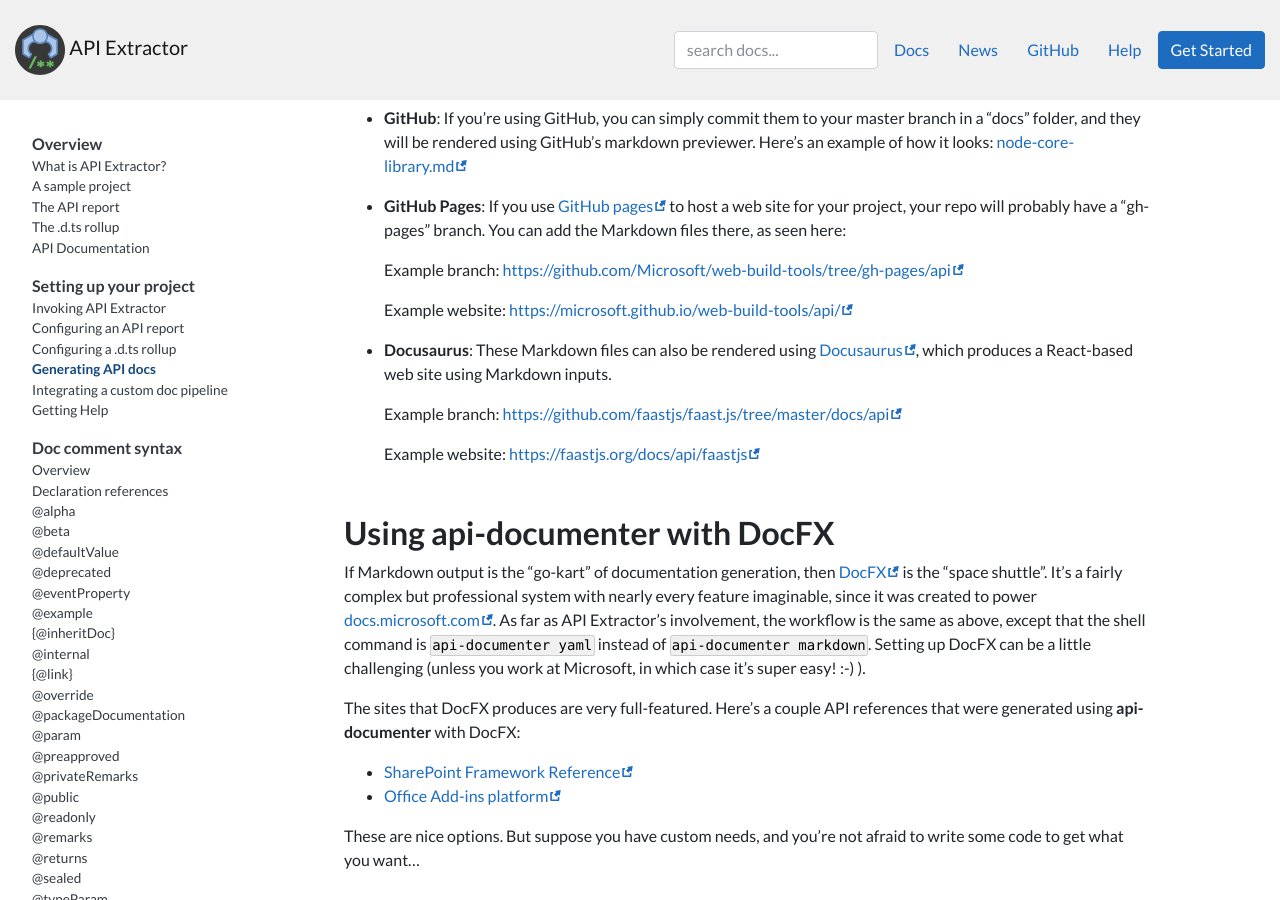
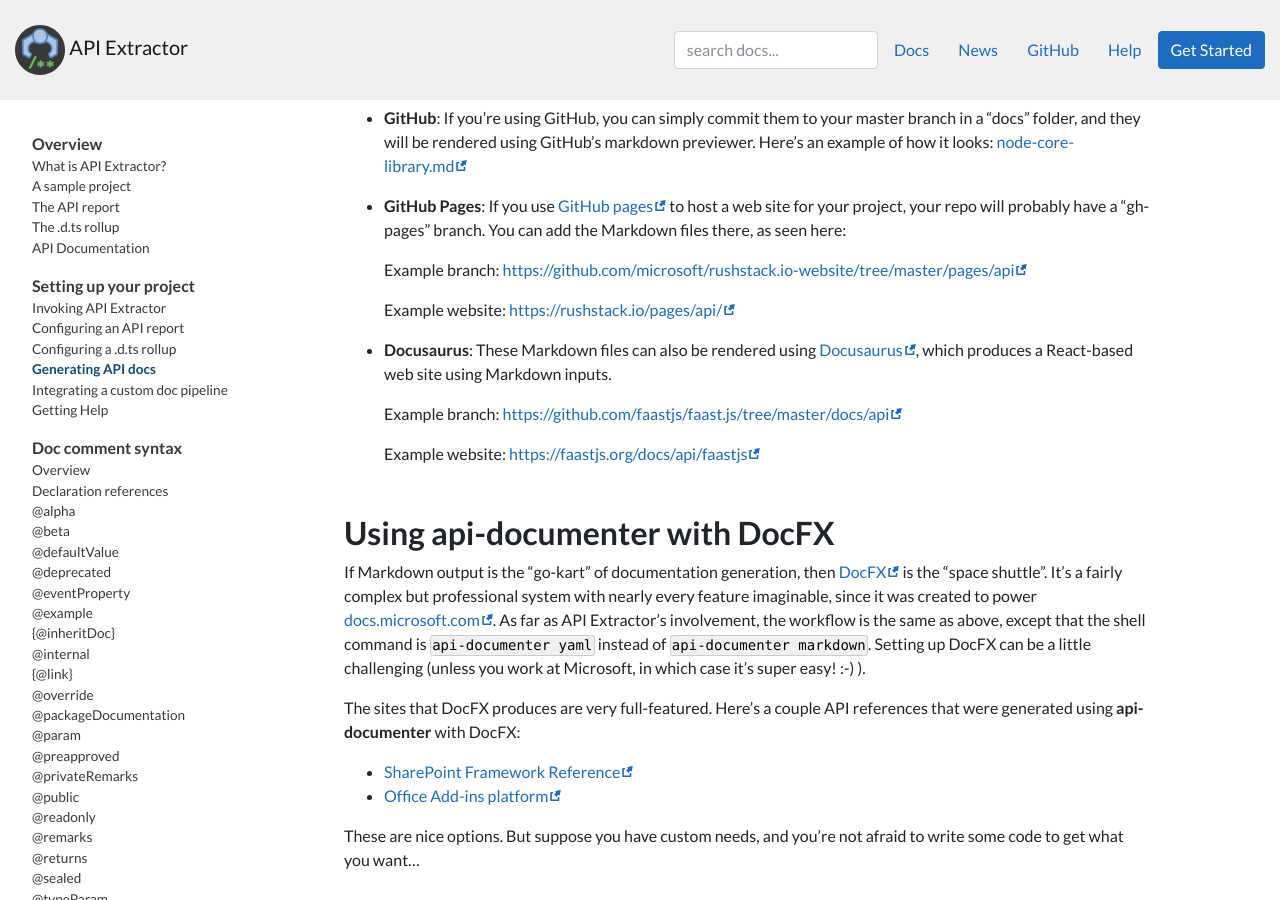
Before and after one commit to microsoft/api-extractor.com-website, a Jekyll site: the page built from pages/setup/generating_docs.md, in a window 1280 px wide and 900 px high, scrolled down 1274 px. Built offline with Jekyll 4.4.1, drawn with Linux system fonts in a browser that asks for light colours; nearby versions of some CDN libraries; comment, search, counter and statistics services are not loaded; some of the changed lines change nothing that is shown.

Commit message:
Update links

```diff
--- a/pages/setup/generating_docs.md
+++ b/pages/setup/generating_docs.md
@@ -64,16 +64,16 @@
 
 - **GitHub**:  If you're using GitHub, you can simply commit them to your master branch in
   a "docs" folder, and they will be rendered using GitHub's markdown previewer.  Here's an example of how it looks:
-  [node-core-library.md](https://github.com/Microsoft/web-build-tools/blob/gh-pages/api/node-core-library.md)
+  [node-core-library.md](https://github.com/microsoft/rushstack.io-website/blob/master/pages/api/node-core-library.md)
 
 - **GitHub Pages**:  If you use [GitHub pages](https://guides.github.com/features/pages/) to host a web site for
   your project, your repo will probably have a "gh-pages" branch.  You can add the Markdown files there,
   as seen here:
 
-  Example branch: [https://github.com/Microsoft/web-build-tools/tree/gh-pages/api](
-  https://github.com/Microsoft/web-build-tools/tree/gh-pages/api)
+  Example branch: [https://github.com/microsoft/rushstack.io-website/tree/master/pages/api](
+  https://github.com/microsoft/rushstack.io-website/tree/master/pages/api)
 
-  Example website: [https://microsoft.github.io/web-build-tools/api/](https://microsoft.github.io/web-build-tools/api/)
+  Example website: [https://rushstack.io/pages/api/](https://rushstack.io/pages/api/)
 
 - **Docusaurus**: These Markdown files can also be rendered using [Docusaurus](https://docusaurus.io/), which
   produces a React-based web site using Markdown inputs.
```
